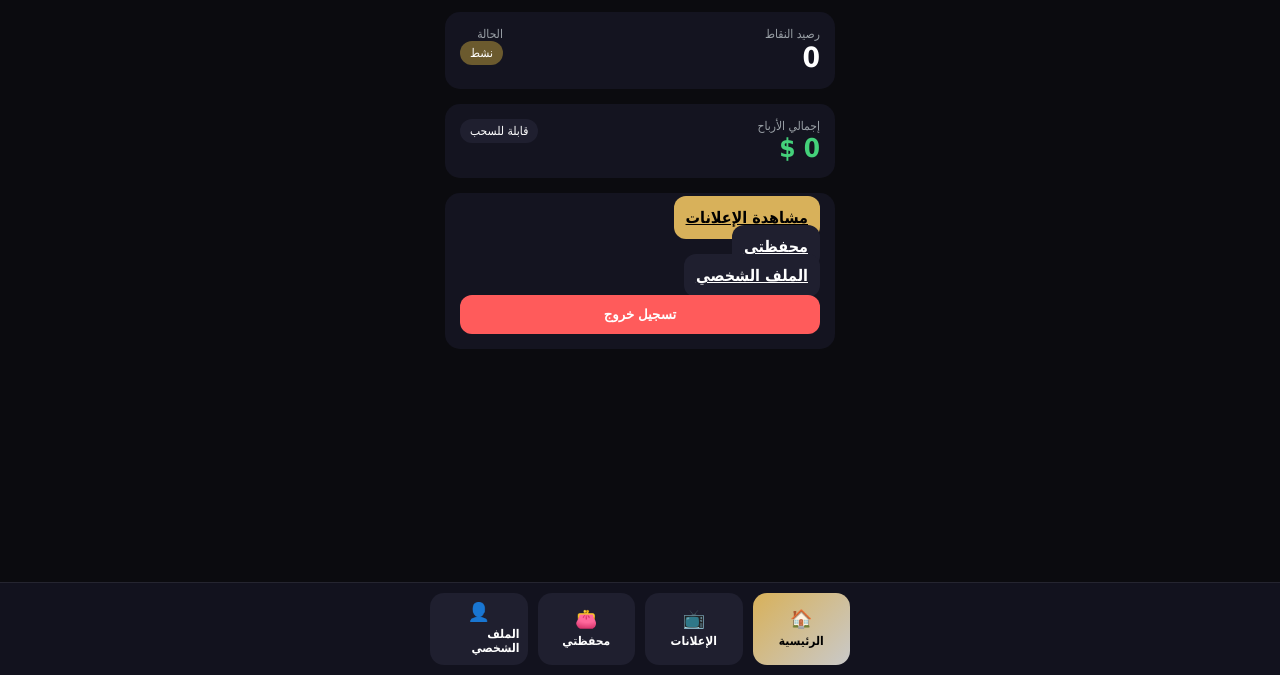
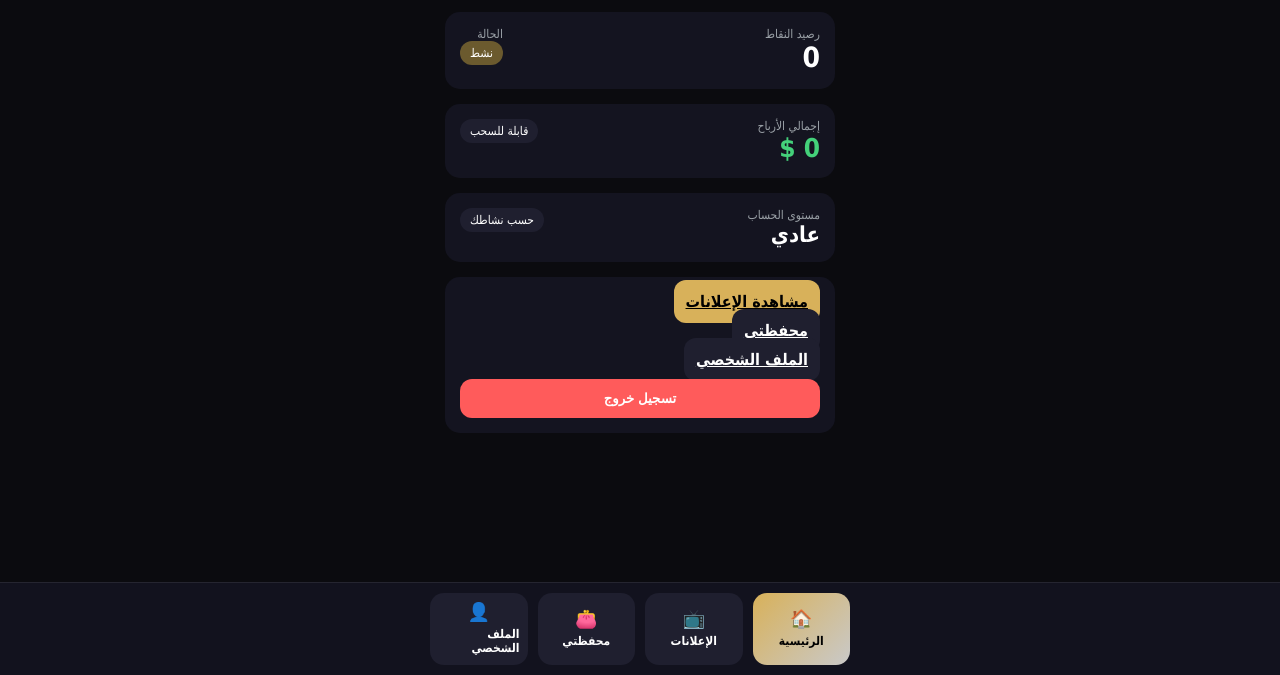
Before and after one commit to ah3290485-ops/A-H, a plain HTML site: page dashboard.html in a window 1280 px wide. Shown: the part 125-800 px from the top of the page. Drawn offline with Linux system fonts and the light colour scheme; a script that the page names is missing.

Commit message:
Update dashboard.html

```diff
--- a/dashboard.html
+++ b/dashboard.html
@@ -45,6 +45,21 @@
       </div>
     </div>
   </div>
+  <!-- مستوى الحساب -->
+<div class="card">
+  <div class="row">
+    <div>
+      <div class="small">مستوى الحساب</div>
+      <div id="userLevel" style="font-size:22px;font-weight:800">
+        عادي
+      </div>
+    </div>
+    <div>
+      <div class="badge">حسب نشاطك</div>
+    </div>
+  </div>
+</div>
+
 
   <!-- أزرار -->
   <div class="card">
```
